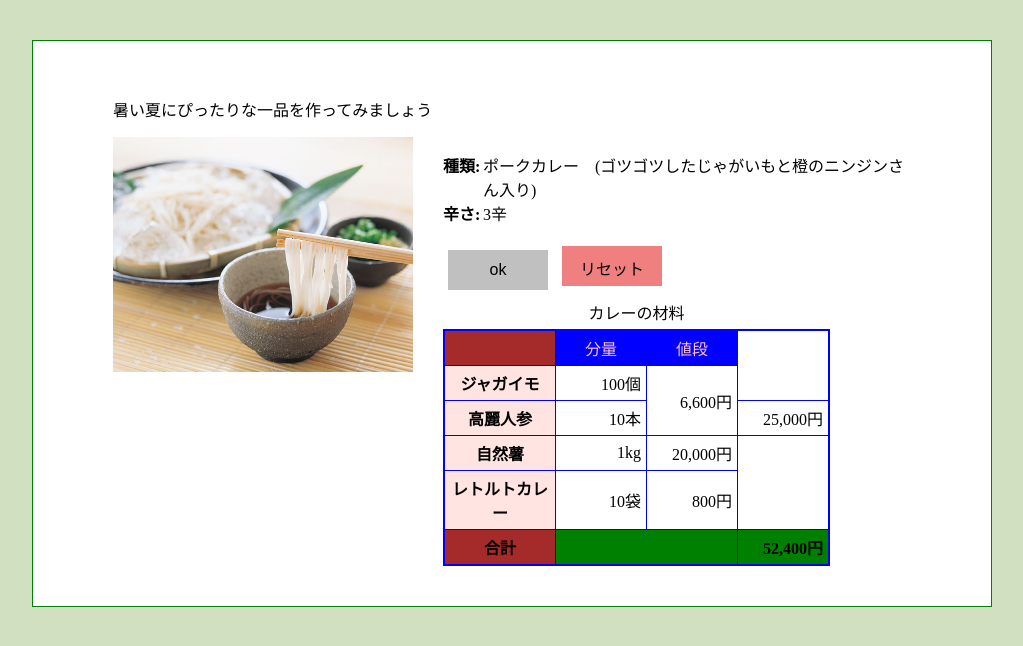
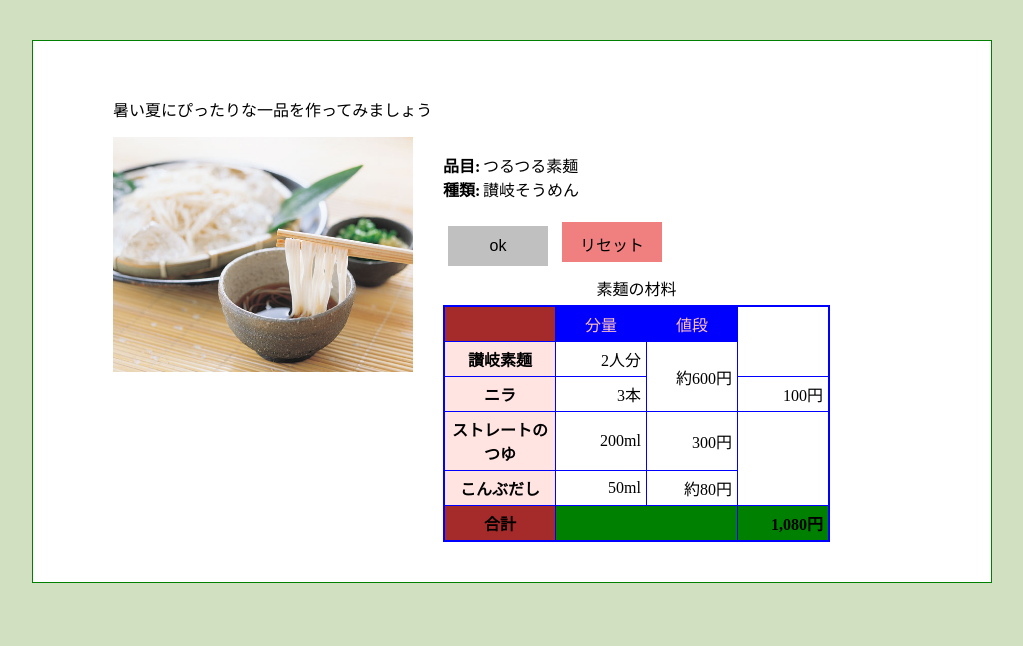
Before and after one commit to AirpChinpam/Web-1, a plain HTML site: page index.html in a window 1280 px wide. Shown: the whole page, without its empty margins (128-1151 px from the left). Drawn offline with Linux system fonts and the light colour scheme.

Commit message:
Update index.html

```diff
--- a/index.html
+++ b/index.html
@@ -11,25 +11,25 @@
          <section class="curry_picture">
          <img src="soume-------n.jpg" alt="完成したカレー" width=300 class="photo">
            <dl class="explanation">
-             <dt>種類:</dt><dd>ポークカレー　(ゴツゴツしたじゃがいもと橙のニンジンさん入り) </dd>
-             <dt>辛さ:</dt><dd>3辛</dd>
+             <dt>品目:</dt><dd>つるつる素麺</dd>
+             <dt>種類:</dt><dd>讃岐そうめん</dd>
          </dl>
            <input type="submit" value="ok" class="btn btn-submit">
            <input type="reset" value="リセット" class="btn btn-reset">
            <table id="ingredient">
-             <caption>カレーの材料</caption>
+             <caption>素麺の材料</caption>
 
              <thead>
                  <tr><th></th><td>分量</td><td>値段</td></tr>
              </thead>
              <tbody>
-               <tr><th>ジャガイモ</th><td>100個</td><td rowspan="2">6,600円</td></tr>
-               <tr><th>高麗人参</th><td>10本</td><td>25,000円</td></tr>
-               <tr><th>自然薯</th><td>1kg</td><td>20,000円</td></tr>
-               <tr><th>レトルトカレー</th><td>10袋</td><td>800円</td></tr>
+               <tr><th>讃岐素麺</th><td>2人分</td><td rowspan="2">約600円</td></tr>
+               <tr><th>ニラ</th><td>3本</td><td>100円</td></tr>
+               <tr><th>ストレートのつゆ</th><td>200ml</td><td>300円</td></tr>
+               <tr><th>こんぶだし</th><td>50ml</td><td>約80円</td></tr>
              </tbody>
              <tfoot>
-              <tr><th>合計</th><td colspan="2"></td><td>52,400円</td></tr>
+              <tr><th>合計</th><td colspan="2"></td><td>1,080円</td></tr>
                </tfoot>
           </table>
         </section>
```
